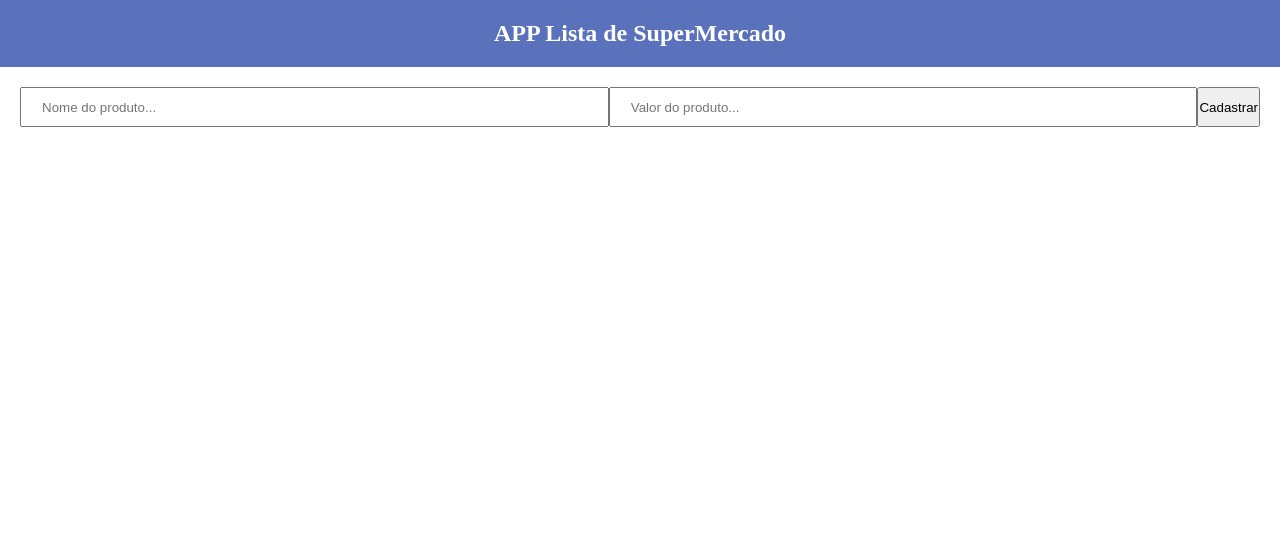
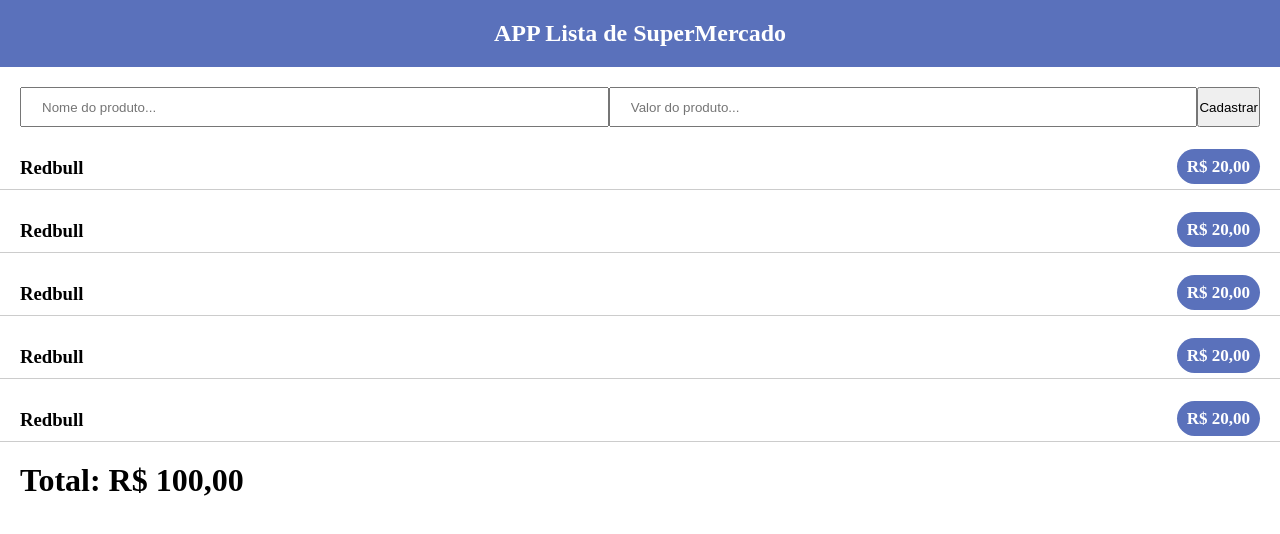
Before and after one commit to SsmoothSmooth/Lista_Supermercado, a plain HTML site: page index.html in a window 1280 px wide. Drawn offline with Linux system fonts and the light colour scheme.

Commit message:
:lipstick: style: Criando novos campos e estilizando com CSS

```diff
--- a/index.html
+++ b/index.html
@@ -30,6 +30,34 @@
                 padding-left: 20px;
             }
 
+            .lista-produto-single {
+                padding: 10px 0;
+                margin: 20px 0;
+                border-bottom: 1px solid #ccc;
+                display: flex;
+            }
+
+            .lista-produto-single h3 {
+                flex: 1;
+                padding: 0 20px;
+            }
+
+            h3.price-produto {
+                text-align: right;
+                font-size: 17px;
+            }
+
+            h3.price-produto > span {
+                background-color: #5a71bb;
+                padding: 8px 10px;
+                border-radius: 20px;
+                color: white;
+            }
+
+            .soma-produto {
+                margin: 20px;
+            }
+
         </style>
 
     </head>
@@ -43,6 +71,39 @@
             <input type="submit" name="acao" value="Cadastrar" />
         </div>
 
+        <div class="lista-produtos">
+
+            <div class="lista-produto-single">
+                <h3>Redbull</h3>
+                <h3 class="price-produto"><span>R$ 20,00 </span></h3>
+            </div>
+
+            <div class="lista-produto-single">
+                <h3>Redbull</h3>
+                <h3 class="price-produto"><span>R$ 20,00 </span></h3>
+            </div>
+
+            <div class="lista-produto-single">
+                <h3>Redbull</h3>
+                <h3 class="price-produto"><span>R$ 20,00 </span></h3>
+            </div>
+
+            <div class="lista-produto-single">
+                <h3>Redbull</h3>
+                <h3 class="price-produto"><span>R$ 20,00 </span></h3>
+            </div>
+
+            <div class="lista-produto-single">
+                <h3>Redbull</h3>
+                <h3 class="price-produto"><span>R$ 20,00 </span></h3>
+            </div>
+
+        </div>
+
+        <div class="soma-produto">
+            <h1>Total: R$ 100,00</h1>
+        </div>
+
         <script>
 
         </script>
```
